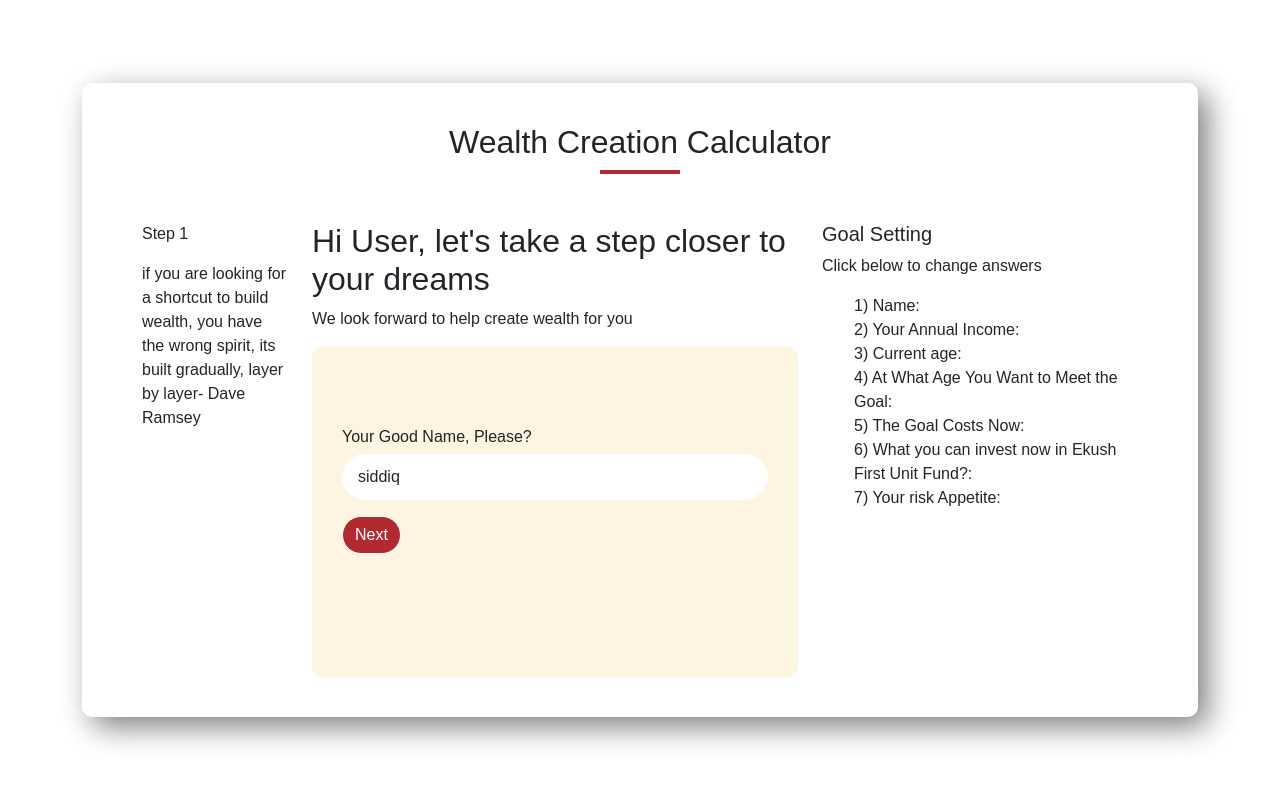
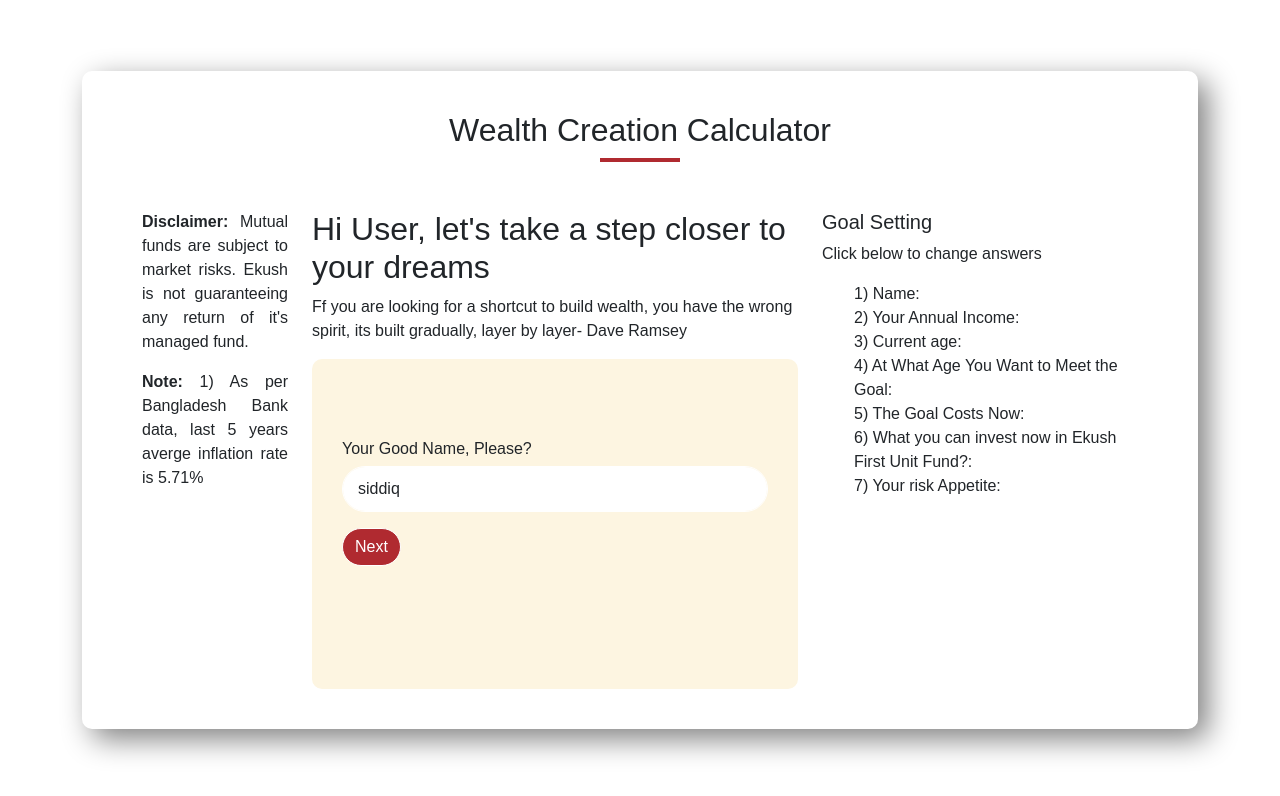
Before and after one commit to ab-siddiq/calculator-wealth-creation, a plain HTML site: page index.html in a window 1280 px wide. Drawn offline with nearby package versions, Linux system fonts and the light colour scheme.

Commit message:
make changes

```diff
--- a/index.html
+++ b/index.html
@@ -21,14 +21,14 @@
                 </div>
                 <div class="row ">
                     <!-- left part -->
-                    <div class="col-lg-2">
-                        <p class="">Step 1</p>
-                        <p class="">if you are looking for a shortcut to build wealth, you have the wrong spirit, its built gradually, layer by layer- Dave Ramsey</p>
+                    <div class="col-lg-2 left">
+                        <p class=""><strong>Disclaimer:</strong> Mutual funds are subject to market risks. Ekush is not guaranteeing any return of it's managed fund.</p>
+                        <p class=""><strong>Note: </strong>1) As per Bangladesh Bank data, last 5 years averge inflation rate is  5.71%</p>
                     </div>
                     <!-- middle part -->
                     <div class="col-lg-6 calculator-area-input">
                         <h2 class="">Hi <span id="user">User</span>, let's take a step closer to your dreams</h2>
-                        <p class="">We look forward to help create wealth for you</p>
+                        <p class="">Ff you are looking for a shortcut to build wealth, you have the wrong spirit, its built gradually, layer by layer- Dave Ramsey</p>
                         <!-- -name -->
                         <div id="name-field" class="name-input">
                             <h6 class="">Your Good Name, Please?</h6>
--- a/style.css
+++ b/style.css
@@ -9,6 +9,9 @@
     padding: 0;
 }
 
+#calculator .left{
+    text-align: justify;
+}
 
 #calculator hr.line {
     width: 80px;
@@ -145,7 +148,7 @@
     margin: 10px 10px;
 }
 
-#calculator strong{font-size: 2rem; color: #EF4B27;}
+#calculator .output-style strong{font-size: 2rem; color: #EF4B27;}
 #calculator .back-button{
     background-color: #EF4B2E;
     color: #fff;
```
